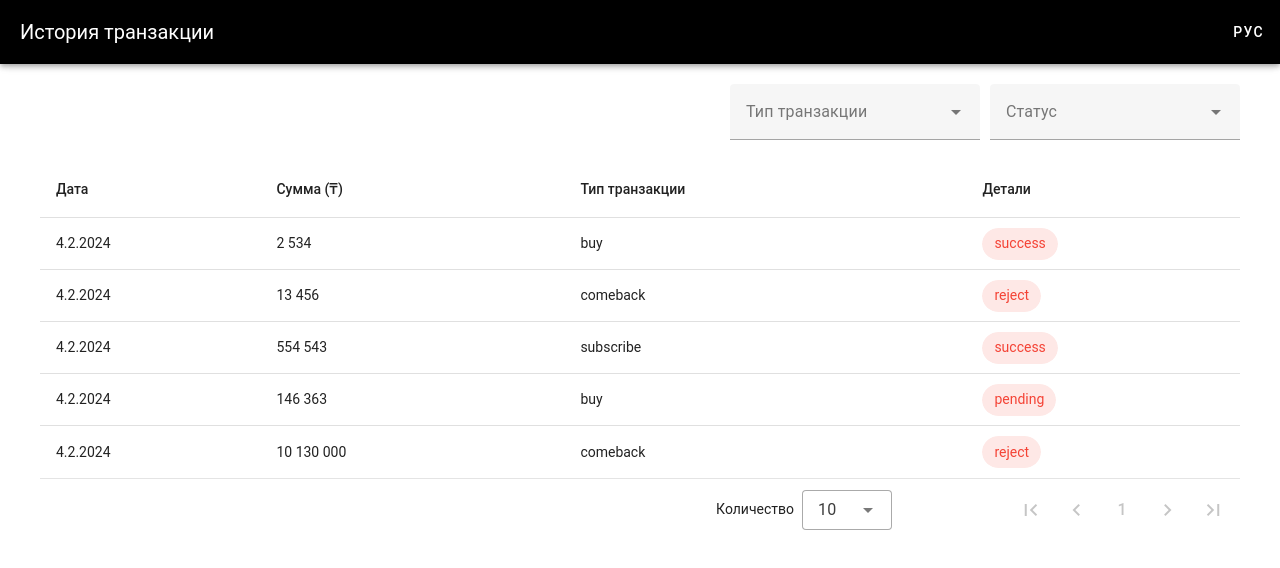
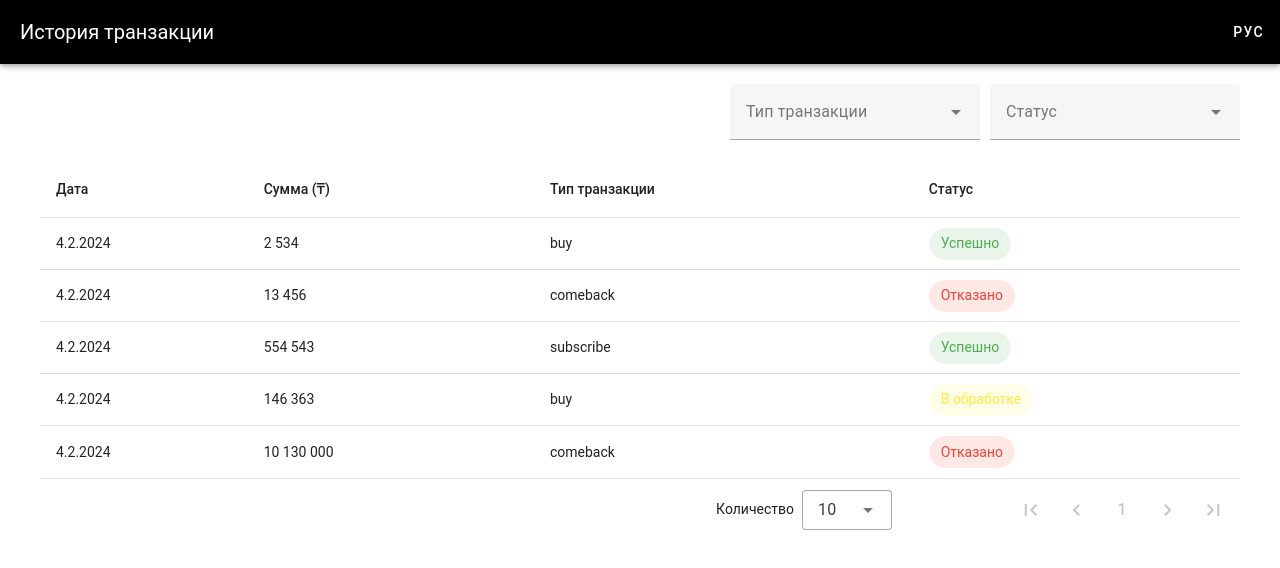
Before and after one commit to lewis2101/onevision, a Vue app: page /ru in a window 1280 px wide. Shown: the top 568 px of the page. Built offline with nearby package versions, Linux system fonts and the light colour scheme.

Commit message:
added types

```diff
--- a/src/components/base-table.vue
+++ b/src/components/base-table.vue
@@ -14,8 +14,8 @@
           <td>{{ item.sum }}</td>
           <td>{{ item.type }}</td>
           <td>
-            <v-chip :color="getColor(item.details)">
-              {{ item.details }}
+            <v-chip :color="colorMapper[item.status]">
+              {{ $t(`status.${item.status}`) }}
             </v-chip>
           </td>
         </tr>
@@ -46,6 +46,7 @@
 
 <script setup lang="ts">
 import {computed, ref} from "vue";
+import {IStatus} from "@/types/table";
 
 const props = defineProps<{
   items: Array<Record<string, string>>,
@@ -62,7 +63,11 @@ const perPageOptions = computed(() => {
 const modal = ref(false)
 const currentId = ref<null | string>(null)
 
-const getColor = (status: string) => status === 'Успешно' ? 'green' : 'red'
+const colorMapper: Record<IStatus, string> = {
+  'success': 'green',
+  'pending': 'yellow',
+  'reject': 'red'
+}
 
 const onRowClick = (id: string) => {
   currentId.value = id
--- a/src/locales/kk.ts
+++ b/src/locales/kk.ts
@@ -6,7 +6,12 @@ export default {
     'date': 'Уақыт күні',
     'sum': 'Сомасы (₸)',
     'type': 'Транзакция түрі',
-    'details': 'Толығырақ'
+    'details': 'Статус'
   },
-  filter: 'Сүзгі'
+  filter: 'Сүзгі',
+  status: {
+    'success': 'Сәтті',
+    'reject': 'Бас тартылды',
+    'pending': 'Өңдеуде'
+  }
 }
--- a/src/locales/ru.ts
+++ b/src/locales/ru.ts
@@ -6,7 +6,12 @@ export default {
     'date': 'Дата',
     'sum': 'Сумма (₸)',
     'type': 'Тип транзакции',
-    'details': 'Детали'
+    'details': 'Статус'
   },
-  filter: 'Фильтр'
+  filter: 'Фильтр',
+  status: {
+    'success': 'Успешно',
+    'reject': 'Отказано',
+    'pending': 'В обработке'
+  }
 }
--- /dev/null
+++ b/src/types/table.ts
@@ -0,0 +1,29 @@
+const type = [
+  'buy',
+  'comeback',
+  'subscribe'
+] as const
+
+export type IType = typeof type[number]
+
+const status = [
+  'success',
+  'pending',
+  'reject'
+] as const
+
+export type IStatus = typeof status[number]
+
+const statusMap: Record<IStatus, string> = {
+  'success': 'asd',
+  'pending': 'asd',
+  'reject': 'asd'
+}
+
+export type IItem =  {
+  date: string,
+  sum: string,
+  type: IType,
+  status: IStatus,
+  id: string
+}
--- a/src/views/Main.vue
+++ b/src/views/Main.vue
@@ -60,6 +60,7 @@ import BaseTable from "@/components/base-table.vue";
 import {formatDate, formatSum} from "@/helpers";
 import {useI18n} from "vue-i18n";
 import {computed, ref, watch} from "vue";
+import {IItem} from "@/types/table";
 
 const {t} = useI18n()
 
@@ -98,40 +99,40 @@ const headers = computed(() => (
   ]
 ))
 
-const items = [
+const items: IItem[] = [
   {
     date: formatDate(new Date().toString()),
     sum: formatSum('2534'),
     type: 'buy',
-    details: 'success',
+    status: 'success',
     id: Date.now().toString()
   },
   {
     date: formatDate(new Date().toString()),
     sum: formatSum('13456'),
     type: 'comeback',
-    details: 'reject',
+    status: 'reject',
     id: Date.now().toString()
   },
   {
     date: formatDate(new Date().toString()),
     sum: formatSum('554543'),
     type: 'subscribe',
-    details: 'success',
+    status: 'success',
     id: Date.now().toString()
   },
   {
     date: formatDate(new Date().toString()),
     sum: formatSum('146363'),
     type: 'buy',
-    details: 'pending',
+    status: 'pending',
     id: Date.now().toString()
   },
   {
     date: formatDate(new Date().toString()),
     sum: formatSum('10130000'),
     type: 'comeback',
-    details: 'reject',
+    status: 'reject',
     id: Date.now().toString()
   },
 ]
```
